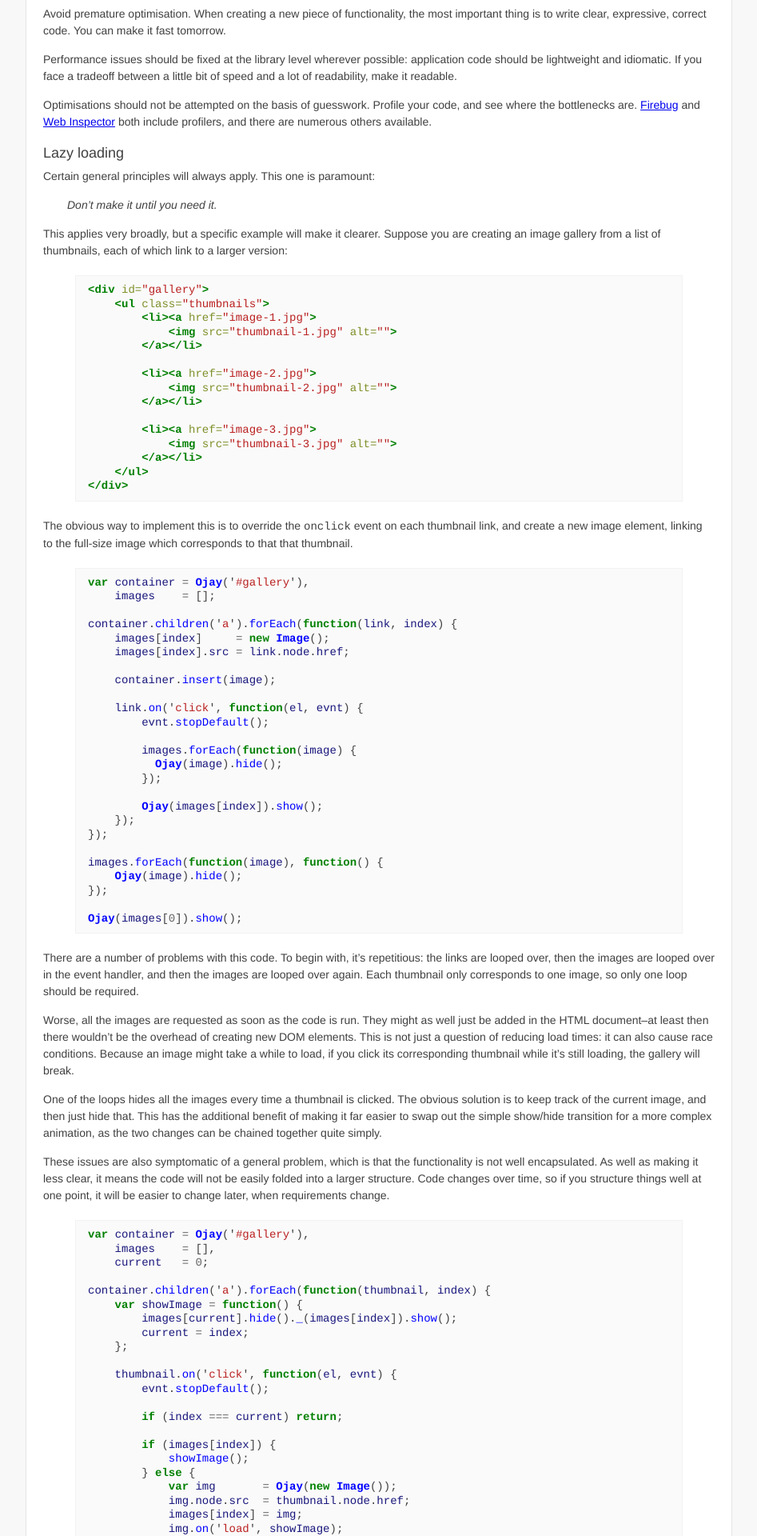
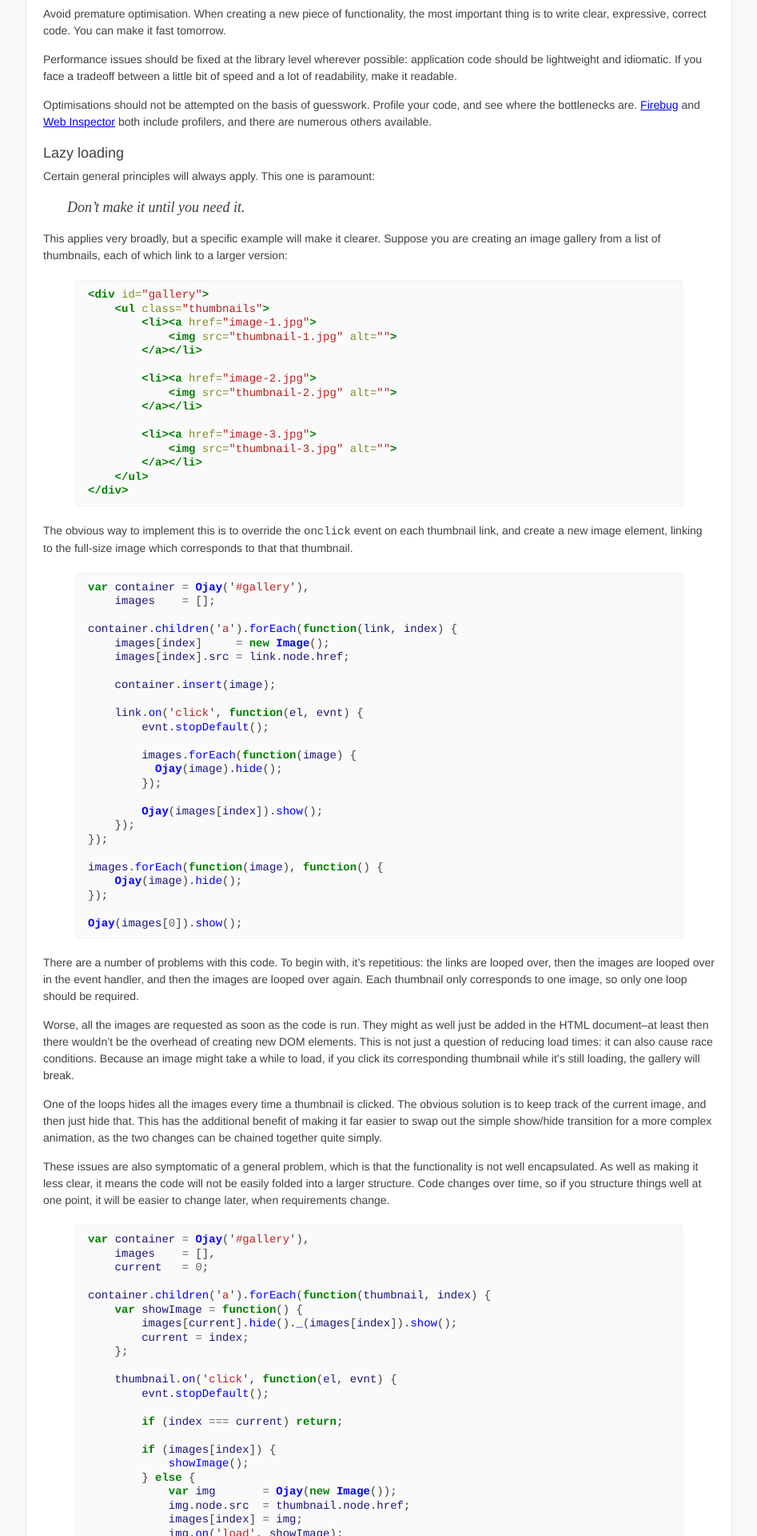
Before and after one commit to othermedia/js-handbook, a Jekyll site: the page built from best-practices.md, in a window 1280 px wide. Shown: the part 420-2340 px from the top of the page at 80% size, without its empty margins (166-1113 px from the left). Built offline with Jekyll 4.4.1, drawn with Linux system fonts in a browser that asks for light colours; Markdown is read by kramdown in place of the engine named in the settings.

Commit message:
Better blockquote styling, and sub/superscript.

```diff
--- a/styles/style.css
+++ b/styles/style.css
@@ -20,7 +20,10 @@ ol {list-style:decimal;}
 li {margin:5px 0;}
 pre {margin:20px 0; border:1px solid #f2f2f2; padding:9px 15px; background:#fafafa;}
 code {font-family:Courier, 'Courier New', monospace; font-size:inherit;}
-blockquote {margin:0 30px 15px; font-style:italic;}
+sup {vertical-align:super;}
+sub {vertical-align:sub;}
+blockquote {margin:0 30px 15px; font-style:italic; font-family:'Times New Roman', Times, serif; font-size:18px;}
+blockquote sub, blockquote sup {font-size:14px;}
 
 #header {position:relative;}
 
```
